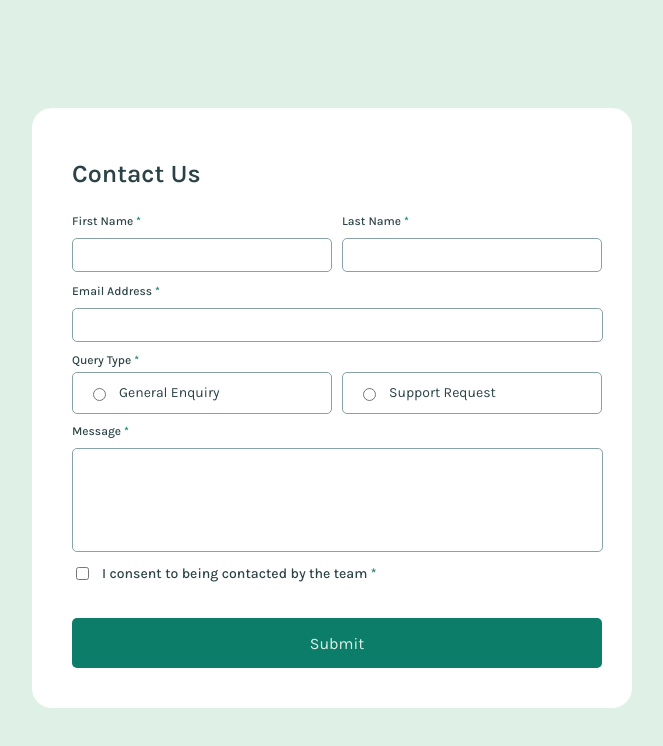
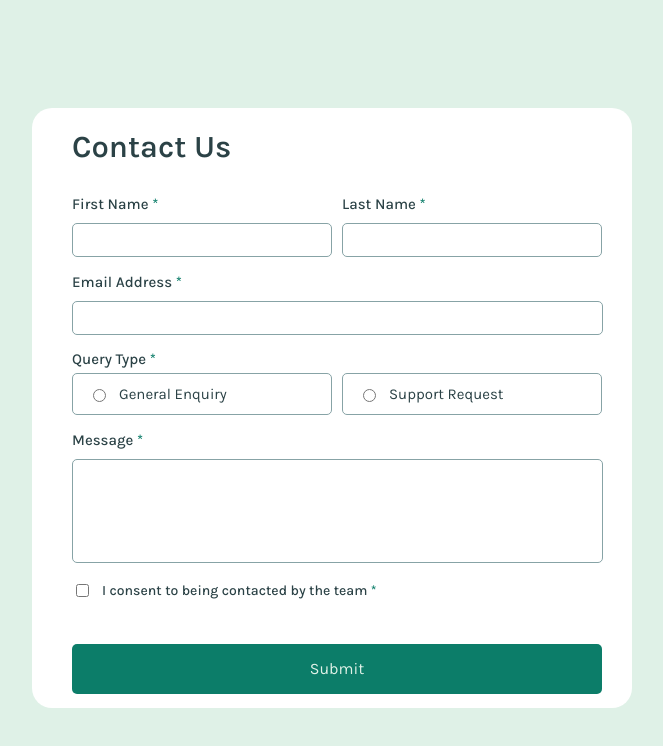
Before and after one commit to abedhousary/Contact-form, a plain HTML site: page index.html in a window 1280 px wide. Shown: the whole page, without its empty margins (308-971 px from the left). Drawn offline with Linux system fonts and the light colour scheme.

Commit message:
Fix Small Font

```diff
--- a/style.css
+++ b/style.css
@@ -25,7 +25,7 @@ body {
     display: flex;
     flex-direction: column;
     align-items: center;
-    justify-content: center;
+    justify-content: space-around;
 
 }
 .row {
@@ -37,7 +37,7 @@ body {
 }
 .title {
     font-weight: 600;
-    font-size:25px;
+    font-size:31px;
     color: var(--DarkGrey);
 }
 .form-input,.radio-inputs {
@@ -54,7 +54,7 @@ body {
 }
 .label {
     color: var(--DarkGrey);
-    font-size: 12px;
+    font-size: 15px;
     font-weight: 500;
 }
 .star {
@@ -91,7 +91,7 @@ body {
 
 .radio-title {
     margin-left: 10px;
-    font-size: 14px;
+    font-size: 15px;
      color: var(--DarkGrey);
      font-weight: 400;
 }
@@ -119,7 +119,7 @@ body {
 }
 .error {
     color: var(--Red);
-    font-size: 10px;
+    font-size: 14px;
     display: none;
 }
 
```
